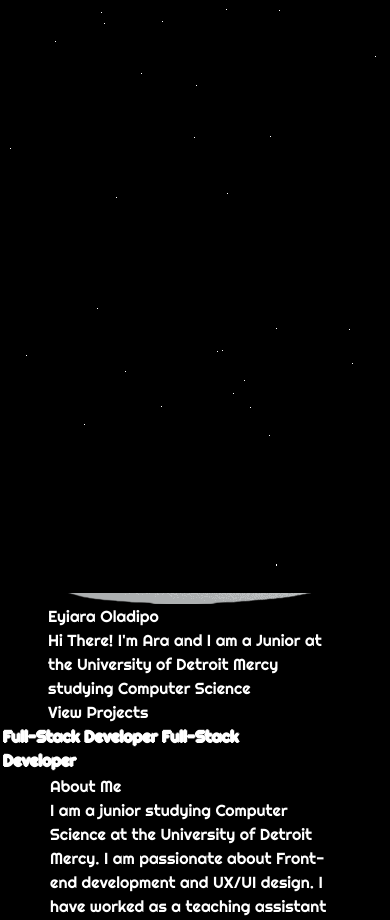
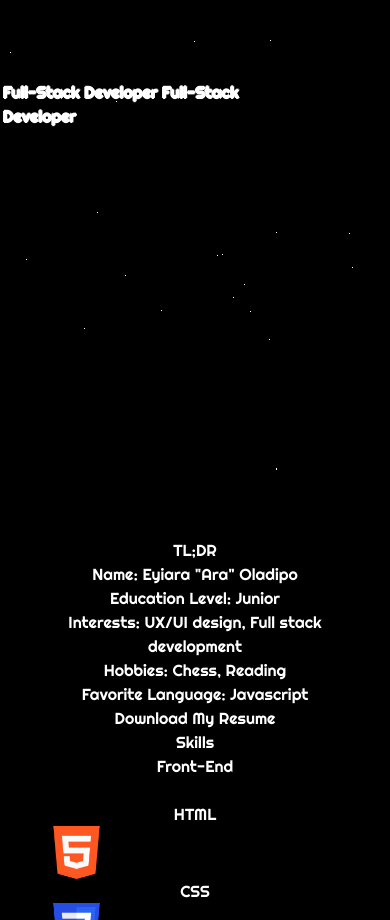
Before and after one commit to Ara-O/Portfolio, a Vue app: page / in a window 390 px wide. Shown: the part 1080-2000 px from the top of the page. Built offline with nearby package versions, Linux system fonts and the light colour scheme.

Commit message:
Adding some responsiveness yay

```diff
--- a/src/assets/styles/main.css
+++ b/src/assets/styles/main.css
@@ -68,3 +68,98 @@ body {
     filter: hue-rotate(0deg);
   }
 }
+
+@media (max-width: 1650px) {
+  #about-me-section {
+    padding-left: 7%;
+    padding-right: 7%;
+  }
+}
+
+@media (max-width: 1420px) {
+  #about-me-section section {
+    justify-content: center;
+    text-align: center;
+    gap: 100px;
+  }
+
+  #about-me-section section ul {
+    list-style-type: none;
+  }
+
+  .skills {
+    justify-content: center;
+    flex-wrap: wrap;
+  }
+
+  .skills img {
+    width: 3.3rem;
+  }
+
+  .project {
+    text-align: left;
+  }
+}
+
+@media (max-width: 1300px) {
+  .project {
+    text-align: center;
+    flex-wrap: wrap-reverse;
+    align-items: center;
+    justify-content: center;
+  }
+
+  .demo-github-link {
+    justify-content: center;
+  }
+
+  .tools {
+    justify-content: center;
+  }
+}
+
+@media (max-width: 900px) {
+  .chess-image {
+    display: none;
+  }
+
+  .hero-article {
+    display: flex;
+    margin-top: 100px;
+    margin-bottom: 100px;
+    flex-direction: column;
+    align-items: center;
+    justify-content: center;
+  }
+}
+
+@media (max-width: 768px) {
+  .navbar-items {
+    display: none;
+  }
+}
+
+@media (max-width: 605px) {
+  .circle-cursor {
+    display: none;
+  }
+  .hero-article h3 {
+    font-size: 3rem;
+  }
+  .hero-article h5 {
+    font-size: 13px;
+    text-align: center;
+  }
+
+  #about-me-section {
+    padding: 0px;
+    border: solid 2px black;
+    margin: 0px;
+  }
+
+  #contact-me-section div {
+    align-items: center;
+
+    justify-content: center;
+  }
+}
--- a/src/components/ContactMe.vue
+++ b/src/components/ContactMe.vue
@@ -2,7 +2,7 @@
   <section class="mt-12 flex items-center flex-col mb-20" id="contact-me-section">
     <h3 class="text-5xl">Contact Me</h3>
     <br /><br />
-    <div class="flex items-center gap-16 mt-10">
+    <div class="flex items-center gap-16 mt-10 flex-wrap">
       <BusinessCard />
       <div class="flex flex-col gap-3">
         <a
--- a/src/components/Cursor.vue
+++ b/src/components/Cursor.vue
@@ -1,6 +1,6 @@
 <template>
   <div
-    class="h-10 w-10 mix-blend-difference z-50 pointer-events-none transition-transform duration-75 ease-linear border border-white absolute rounded-full flex items-center justify-center"
+    class="circle-cursor h-10 w-10 mix-blend-difference z-50 pointer-events-none transition-transform duration-75 ease-linear border border-white absolute rounded-full flex items-center justify-center"
     :style="{
       width: cursorSize,
       height: cursorSize
--- a/src/components/Hero.vue
+++ b/src/components/Hero.vue
@@ -5,9 +5,9 @@
       src="/chess-image.png"
       ref="chessImage"
       alt="Chess image"
-      class="w-40 hidden transition-transform ease-linear duration-75 sm:block"
+      class="w-40 chess-image transition-transform ease-linear duration-75"
     />
-    <article>
+    <article class="hero-article">
       <h3 class="text-7xl">Eyiara Oladipo</h3>
       <h5 class="text-sm font-['Poppins'] mt-7 w-[400px] leading-7">
         Hi There! I'm Ara and I am a Junior at the University of Detroit Mercy studying Computer
--- a/src/components/Navbar.vue
+++ b/src/components/Navbar.vue
@@ -3,7 +3,7 @@
     <span>
       <img src="/my-logo.png" class="w-10" alt="My logo" />
     </span>
-    <span class="text-white text-sm font-['Poppins'] flex items-center gap-x-20">
+    <span class="navbar-items text-white text-sm font-['Poppins'] flex items-center gap-x-20">
       <a href="#about-me-section"> <h4 class="cursor-pointer">About me</h4></a>
       <a href="#projects-section"> <h4 class="cursor-pointer">Projects</h4></a>
       <a href="#contact-me-section"><h4 class="cursor-pointer">Contact</h4></a>
--- a/src/components/Project.vue
+++ b/src/components/Project.vue
@@ -1,5 +1,5 @@
 <template>
-  <article class="flex gap-20 items-start">
+  <article class="flex gap-20 items-start project">
     <article class="h-auto w-[38rem]">
       <img
         :src="getImg(props.project.imageSrc)"
@@ -7,7 +7,7 @@
         class="hover:grayscale-0 duration-300 rounded-lg h-auto w-[600px] object-contain transition"
         :class="!store.coloredSite ? 'grayscale' : 'grayscale-0'"
       />
-      <span class="flex mt-12">
+      <span class="flex mt-12 demo-github-link">
         <a :href="props.project.demoLink" target="_blank">
           <button
             class="border border-white w-32 px-5 h-12 font-['Poppins'] z-10 text-sm duration-200 hover:bg-white hover:text-black transition"
@@ -26,12 +26,12 @@
     </article>
     <article class="text-white h-auto">
       <h3 class="text-3xl">{{ props.project.name }}</h3>
-      <h4 class="mt-4 w-[500px] font-['Poppins'] text-[15px] font-light leading-7">
+      <h4 class="mt-4 w-auto max-w-[500px] font-['Poppins'] text-[15px] font-light leading-7">
         {{ props.project.description }}
       </h4>
       <br />
       <h4 class="font-['Poppins'] font-medium">Tools Used</h4>
-      <div class="flex w-[500px] flex-wrap mt-8 gap-y-5">
+      <div class="flex w-auto max-w-[500px] tools flex-wrap mt-8 gap-y-5">
         <div
           class="border flex items-center w-auto justify-center h-10 mr-5 text-white px-6 py-2 rounded-full font-['Poppins'] text-[13px]"
           v-for="tool in props.project.toolsUsed"
--- a/src/components/Projects.vue
+++ b/src/components/Projects.vue
@@ -1,5 +1,5 @@
 <template>
-  <section class="mt-20 text-white px-[11%]" id="projects-section">
+  <section class="mt-20 text-white" id="projects-section">
     <h2 class="text-5xl">Projects</h2>
     <br /><br />
     <div v-for="(project, index) in allProjects">
@@ -24,9 +24,6 @@
       </button> -->
       <button
         v-if="projectIndex < Math.ceil(allProjects.length / 3)"
-        :class="
-          !store.coloredSite ? '' : 'relative colored-button-border border-black hover:text-white'
-        "
         class="border rounded-full w-48 px-5 h-12 font-['Poppins'] text-sm hover:bg-white hover:text-black relative z-10 transition"
         @click="viewNextProject"
       >
--- a/src/components/Skills.vue
+++ b/src/components/Skills.vue
@@ -1,14 +1,14 @@
 <template>
   <section
     id="about-me-section"
-    class="px-10 py-10 text-white mt-32 border rounded-md skills-wrapper relative"
+    class="px-[12%] py-10 text-white mt-32 border rounded-md skills-wrapper relative"
   >
-    <section class="flex flex-wrap justify-evenly mt-20">
+    <section class="flex flex-wrap justify-between mt-20">
       <!-- Left section -->
       <section>
         <canvas height="300" width="300" ref="modelCanvas" v-if="false"></canvas>
         <h3 class="text-5xl">About Me</h3>
-        <h5 class="w-[30rem] font-['Poppins'] leading-7 text-md font-light mt-7">
+        <h5 class="w-auto max-w-[30rem] font-['Poppins'] leading-7 text-md font-light mt-7">
           I am a junior studying Computer Science at the University of Detroit Mercy. I am
           passionate about Front-end development and UX/UI design. I have worked as a teaching
           assistant and have software development experience through various internships and
@@ -38,19 +38,19 @@
         <h3 class="text-5xl">Skills</h3>
         <h3 class="text-2xl mt-7">Front-End</h3>
         <br />
-        <article class="flex items-start gap-10">
+        <article class="flex items-start gap-10 skills">
           <SkillsBox v-for="skill in frontEndSkills" :name="skill.name" :logo-src="skill.logoSrc" />
         </article>
 
         <h3 class="text-2xl mt-10">Back-End</h3>
         <br />
-        <article class="flex items-start gap-10">
+        <article class="flex items-start gap-10 skills">
           <SkillsBox v-for="skill in backEndSkills" :name="skill.name" :logo-src="skill.logoSrc" />
         </article>
 
         <h3 class="text-2xl mt-10">Miscellaneous</h3>
         <br />
-        <article class="flex items-start gap-10">
+        <article class="flex items-start gap-10 skills">
           <SkillsBox
             v-for="skill in deploymentSkills"
             :name="skill.name"
--- a/src/components/Stars.vue
+++ b/src/components/Stars.vue
@@ -3,7 +3,7 @@
     id="stars"
     ref="stars"
     class="z-[-1]"
-    style="position: absolute; left: 0; background-color: black"
+    style="position: absolute; left: 0; background-color: black; width: 100%"
   ></canvas>
 </template>
 
```
